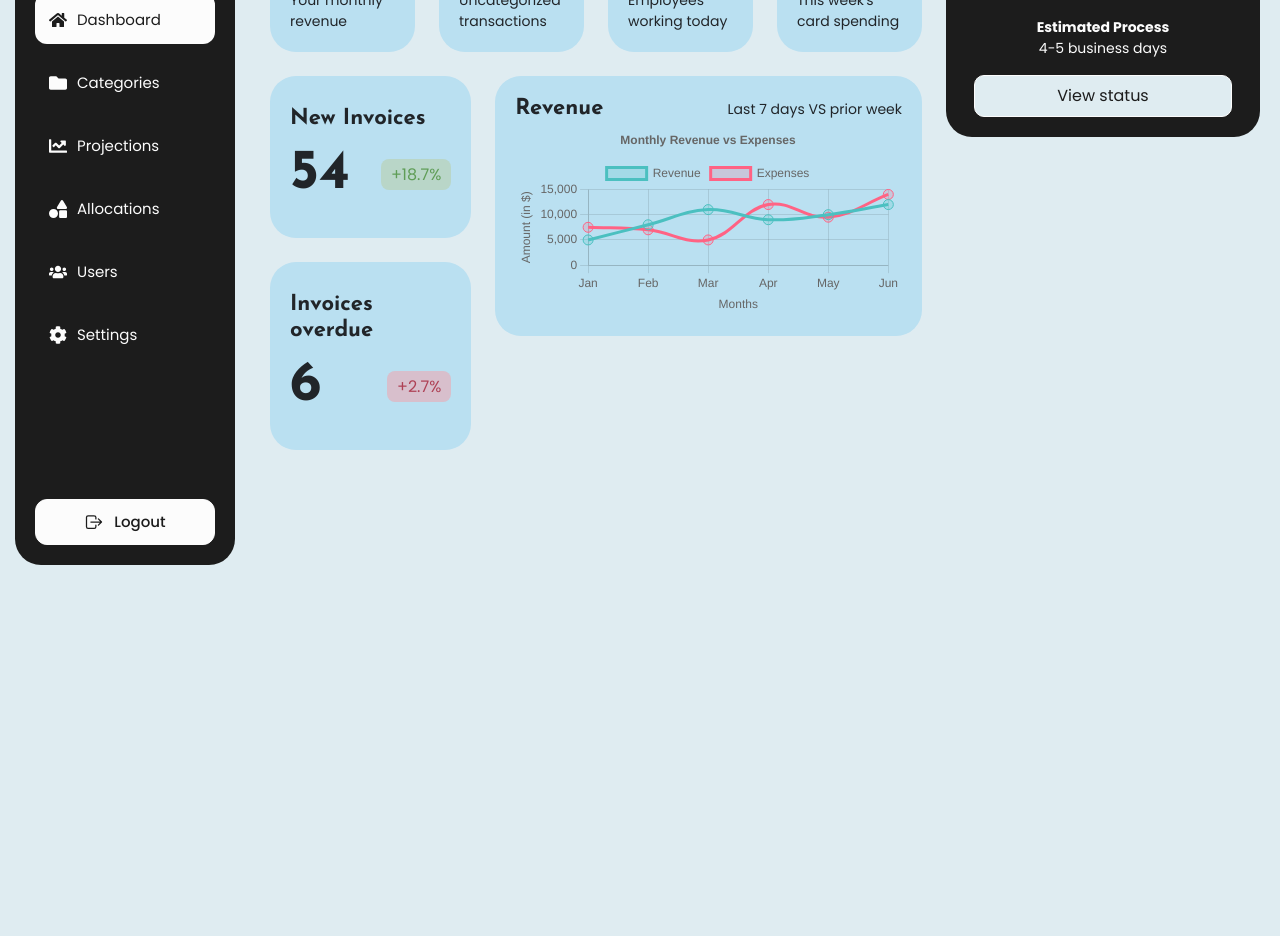
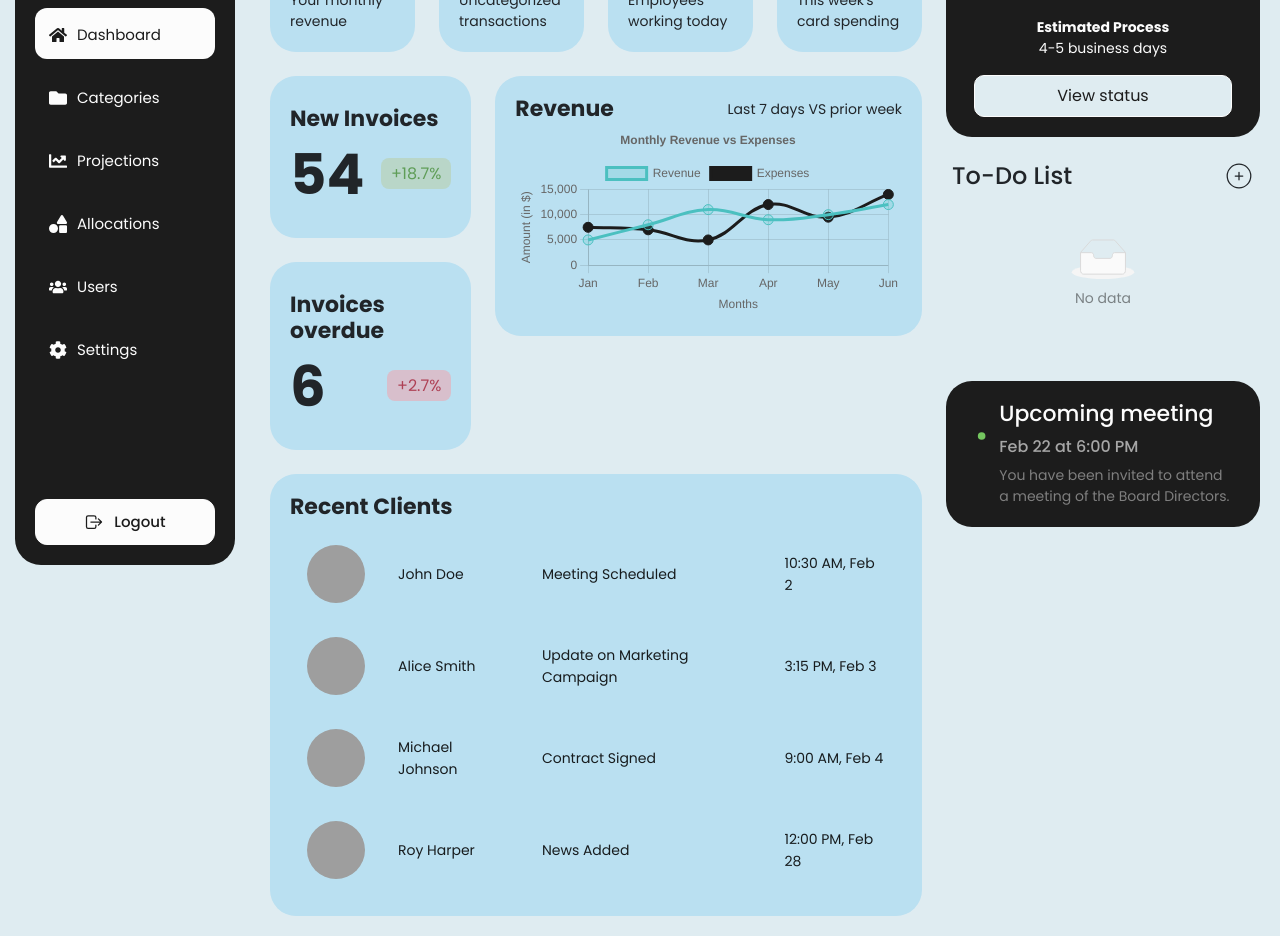
Before and after one commit to mostlyali07/finance-prima, a React (Vite) app: page / in a window 1280 px wide. Shown: the part 220-1156 px from the top of the page. Before the commit the page ends 800 px from the top, so only its background shows below. Built offline with nearby package versions, Linux system fonts and the light colour scheme; grey boxes are pictures that could not be loaded.

Commit message:
dashboard first screen done

```diff
--- a/index.html
+++ b/index.html
@@ -8,7 +8,7 @@
     <link rel="preconnect" href="https://fonts.googleapis.com" />
     <link rel="preconnect" href="https://fonts.gstatic.com" crossorigin />
     <link
-      href="https://fonts.googleapis.com/css2?family=Josefin+Sans:ital,wght@0,100..700;1,100..700&family=Poppins:ital,wght@0,100;0,200;0,300;0,400;0,500;0,600;0,700;0,800;0,900;1,100;1,200;1,300;1,400;1,500;1,600;1,700;1,800;1,900&display=swap"
+      href="https://fonts.googleapis.com/css2?family=Poppins:ital,wght@0,100;0,200;0,300;0,400;0,500;0,600;0,700;0,800;0,900;1,100;1,200;1,300;1,400;1,500;1,600;1,700;1,800;1,900&display=swap"
       rel="stylesheet"
     />
   </head>
--- a/package.json
+++ b/package.json
@@ -10,6 +10,7 @@
     "preview": "vite preview"
   },
   "dependencies": {
+    "antd": "^5.23.3",
     "bootstrap": "^5.3.3",
     "chart.js": "^4.4.7",
     "react": "^18.3.1",
--- /dev/null
+++ b/src/components/RecentClients.jsx
@@ -0,0 +1,76 @@
+import React from "react";
+import { Table, Avatar } from "antd";
+
+const RecentClients = () => {
+  const dataSource = [
+    {
+      key: "1",
+      avatar: "https://i.pravatar.cc/60?img=1",
+      name: "John Doe",
+      task: "Meeting Scheduled",
+      time: "10:30 AM, Feb 2",
+    },
+    {
+      key: "2",
+      avatar: "https://i.pravatar.cc/60?img=2",
+      name: "Alice Smith",
+      task: "Update on Marketing Campaign",
+      time: "3:15 PM, Feb 3",
+    },
+    {
+      key: "3",
+      avatar: "https://i.pravatar.cc/60?img=3",
+      name: "Michael Johnson",
+      task: "Contract Signed",
+      time: "9:00 AM, Feb 4",
+    },
+    {
+      key: "4",
+      avatar: "https://i.pravatar.cc/60?img=4",
+      name: "Roy Harper",
+      task: "News Added",
+      time: "12:00 PM, Feb 28",
+    },
+  ];
+
+  const columns = [
+    {
+      //   title: "Avatar",
+      dataIndex: "avatar",
+      key: "avatar",
+      render: (avatar) => (
+        <div className="text-center">
+          <Avatar
+            src={avatar}
+            alt="clients-avatar"
+            style={{ width: "60px", height: "60px" }}
+          />
+        </div>
+      ),
+    },
+    {
+      //   title: "Client Name",
+      dataIndex: "name",
+      key: "name",
+    },
+    {
+      //   title: "Task Performed",
+      dataIndex: "task",
+      key: "task",
+    },
+    {
+      //   title: "Time",
+      dataIndex: "time",
+      key: "time",
+    },
+  ];
+
+  return (
+    <div className="recent-clients">
+      <h4>Recent Clients</h4>
+      <Table dataSource={dataSource} columns={columns} pagination={false} />
+    </div>
+  );
+};
+
+export default RecentClients;
--- a/src/components/RevenueWidget.jsx
+++ b/src/components/RevenueWidget.jsx
@@ -36,8 +36,8 @@ const RevenueWidget = () => {
       {
         label: "Expenses",
         data: [7500, 7000, 5000, 12000, 9500, 14000],
-        borderColor: "rgba(255,99,132,1)",
-        backgroundColor: "rgba(255,99,132,0.2)",
+        borderColor: "#1c1c1c",
+        backgroundColor: "#1c1c1c",
         tension: 0.4,
         pointRadius: 5,
       },
--- /dev/null
+++ b/src/components/TodoWidget.jsx
@@ -0,0 +1,96 @@
+import React, { useState } from "react";
+import { CiCirclePlus } from "react-icons/ci";
+import { CheckCircleOutlined, DeleteOutlined } from "@ant-design/icons";
+import { Button, Input, List, Modal } from "antd";
+import { GoDot } from "react-icons/go";
+
+const TodoWidget = () => {
+  const [tasks, setTasks] = useState([]);
+  const [task, setTask] = useState("");
+  const [modalOpen, setModalOpen] = useState(false);
+
+  const showModal = () => {
+    setModalOpen(true);
+  };
+  const handleCancel = () => {
+    setModalOpen(false);
+    setTask("");
+  };
+  const handleAddTask = () => {
+    if (task.trim() !== "") {
+      setTasks([...tasks, { text: task, completed: false }]);
+      setTask("");
+      setModalOpen(false);
+    }
+  };
+  const toggleComplete = (index) => {
+    const updatedTasks = [...tasks];
+    updatedTasks[index].completed = !updatedTasks[index].completed;
+    setTasks(updatedTasks);
+  };
+  const handleDelete = (index) => {
+    setTasks(tasks.filter((_, i) => i !== index));
+  };
+
+  return (
+    <div className="todo-widget">
+      <div className="w-100 d-flex align-items-center justify-content-between">
+        <h4 className="m-0">To-Do List</h4>
+        <CiCirclePlus
+          size={30}
+          onClick={showModal}
+          style={{ cursor: "pointer" }}
+        />
+      </div>
+
+      <List
+        className="todo-list"
+        dataSource={tasks}
+        renderItem={(item, index) => (
+          <List.Item
+            actions={[
+              <CheckCircleOutlined
+                key="done"
+                style={{
+                  color: item.completed ? "green" : "#aaa",
+                  cursor: "pointer",
+                }}
+                onClick={() => toggleComplete(index)}
+              />,
+              <DeleteOutlined
+                key="delete"
+                style={{ color: "red", cursor: "pointer" }}
+                onClick={() => handleDelete(index)}
+              />,
+            ]}
+          >
+            <span
+              style={{
+                textDecoration: item.completed ? "line-through" : "none",
+              }}
+            >
+              <GoDot className="dot" /> {item.text}
+            </span>
+          </List.Item>
+        )}
+      />
+
+      <Modal
+        title="Add Task"
+        open={modalOpen}
+        onCancel={handleCancel}
+        onOk={handleAddTask}
+        okText="Add Task"
+      >
+        <Input
+          placeholder="Enter your task"
+          value={task}
+          onChange={(e) => setTask(e.target.value)}
+          onPressEnter={handleAddTask}
+        />
+      </Modal>
+    </div>
+  );
+};
+
+export default TodoWidget;
--- /dev/null
+++ b/src/components/UpcomingWidget.jsx
@@ -0,0 +1,17 @@
+import React from "react";
+import { GoDotFill } from "react-icons/go";
+
+const UpcomingWidget = () => {
+  return (
+    <div className="upcoming-widget">
+      <GoDotFill />
+      <div>
+        <h4>Upcoming meeting</h4>
+        <h6>Feb 22 at 6:00 PM</h6>
+        <p>You have been invited to attend a meeting of the Board Directors.</p>
+      </div>
+    </div>
+  );
+};
+
+export default UpcomingWidget;
--- a/src/index.css
+++ b/src/index.css
@@ -1,6 +1,7 @@
 * {
   padding: 0px;
   margin: 0px;
+  font-family: "Poppins", serif !important;
 }
 :root {
   --primary-color: #dfecf1;
@@ -19,7 +20,7 @@ h3,
 h4,
 h5,
 h6 {
-  font-family: "Josefin Sans", serif;
+  font-family: "Poppins", serif !important;
 }
 
 button,
--- a/src/pages/Dashboard.jsx
+++ b/src/pages/Dashboard.jsx
@@ -8,6 +8,9 @@ import { IoPieChartOutline } from "react-icons/io5";
 import { FaRegFloppyDisk, FaRegCreditCard } from "react-icons/fa6";
 import InvoiceBox from "../components/InvoiceBox";
 import RevenueWidget from "../components/RevenueWidget";
+import TodoWidget from "../components/TodoWidget";
+import UpcomingWidget from "../components/UpcomingWidget";
+import RecentClients from "../components/RecentClients";
 
 const Dashboard = () => {
   const [isSidebarOpen, setIsSidebarOpen] = useState(false);
@@ -72,7 +75,11 @@ const Dashboard = () => {
                     />
                   </div>
                   <div className="col-md-8">
-                    <RevenueWidget/>
+                    <RevenueWidget />
+                  </div>
+
+                  <div className="col-md-12">
+                    <RecentClients/>
                   </div>
                 </div>
               </div>
@@ -81,6 +88,10 @@ const Dashboard = () => {
                 <div className="row">
                   <div className="col-md-12">
                     <AccountStatus />
+                  </div>
+                  <div className="col-md-12">
+                    <TodoWidget />
+                    <UpcomingWidget />
                   </div>
                 </div>
               </div>
--- a/src/styles/App.css
+++ b/src/styles/App.css
@@ -235,13 +235,12 @@
   }
 }
 
-
-.revenue-widget{
+.revenue-widget {
   margin-top: 24px;
   background-color: var(--third-color);
   border-radius: 26px;
   padding: 20px;
-  h4{
+  h4 {
     font-weight: 700;
     font-size: 22px;
   }
@@ -249,3 +248,119 @@
     font-size: 14px;
   }
 }
+
+.todo-widget {
+  margin-top: 24px;
+  padding: 0px 6px;
+  .ant-list-items {
+    height: 300px;
+    overflow-y: auto;
+  }
+}
+.todo-list {
+  .dot {
+    background: var(--secondary-color);
+    fill: var(--white);
+    padding: 6px;
+    height: 30px;
+    width: 30px;
+    border-radius: 10px;
+    margin-right: 10px;
+  }
+  ::-webkit-scrollbar {
+    width: 10px;
+  }
+  ::-webkit-scrollbar-track {
+    background-color: var(--third-color);
+    -webkit-border-radius: 10px;
+    border-radius: 10px;
+  }
+  ::-webkit-scrollbar-thumb {
+    -webkit-border-radius: 10px;
+    border-radius: 10px;
+    background: var(--secondary-color);
+  }
+}
+.ant-btn-default {
+  &:hover {
+    border-color: var(--secondary-color) !important;
+    color: var(--secondary-color) !important;
+  }
+}
+.ant-input {
+  border-color: var(--secondary-color) !important;
+}
+.ant-btn-primary {
+  background-color: var(--secondary-color);
+  &:hover {
+    background-color: var(--secondary-color) !important;
+  }
+}
+
+.ant-list-items {
+  padding: 10px 4px !important;
+}
+.ant-list-item {
+  font-size: 15px;
+  font-weight: 500;
+  text-transform: capitalize;
+}
+.upcoming-widget {
+  margin-top: 24px;
+  background-color: var(--secondary-color) !important;
+  border-radius: 26px;
+  padding: 20px 28px;
+  color: var(--white);
+  display: flex;
+  align-items: start;
+  justify-content: center;
+  gap: 10px;
+  svg {
+    color: #74c65f;
+    font-size: 30px;
+    margin-top: 20px;
+  }
+  h4 {
+    font-weight: 600px;
+    font-size: 22px;
+    margin: 0px 0px 10px 0px;
+  }
+  h6 {
+    color: #a6a6a6;
+  }
+  p {
+    color: #7f7f7f;
+    font-size: 14px;
+    margin: 0px;
+  }
+}
+
+.recent-clients {
+  margin-top: 24px;
+  background-color: var(--third-color);
+  border-radius: 26px;
+  padding: 20px;
+
+  h4 {
+    font-weight: 700;
+    font-size: 22px;
+  }
+
+  .ant-table {
+    cursor: pointer;
+    th {
+      background-color: #0000 !important;
+      border: 0px #0000 solid !important;
+      &::before {
+        display: none;
+      }
+      display: none;
+    }
+    background-color: #0000 !important;
+    border: 0px #0000 solid !important;
+    .ant-table-row,
+    .ant-table-cell {
+      border: 0px #0000 solid !important;
+    }
+  }
+}
```
Also changed, not shown: 1 other file (tests, documents, lock files or other folders).
